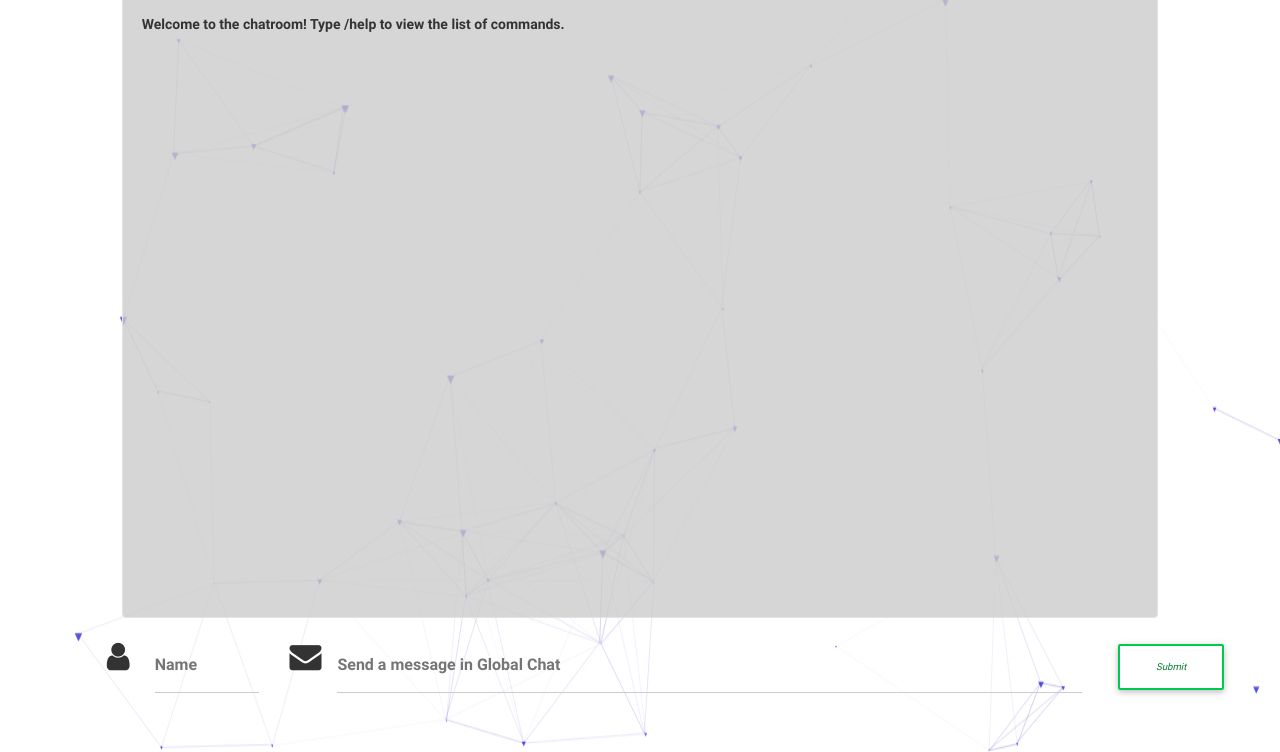
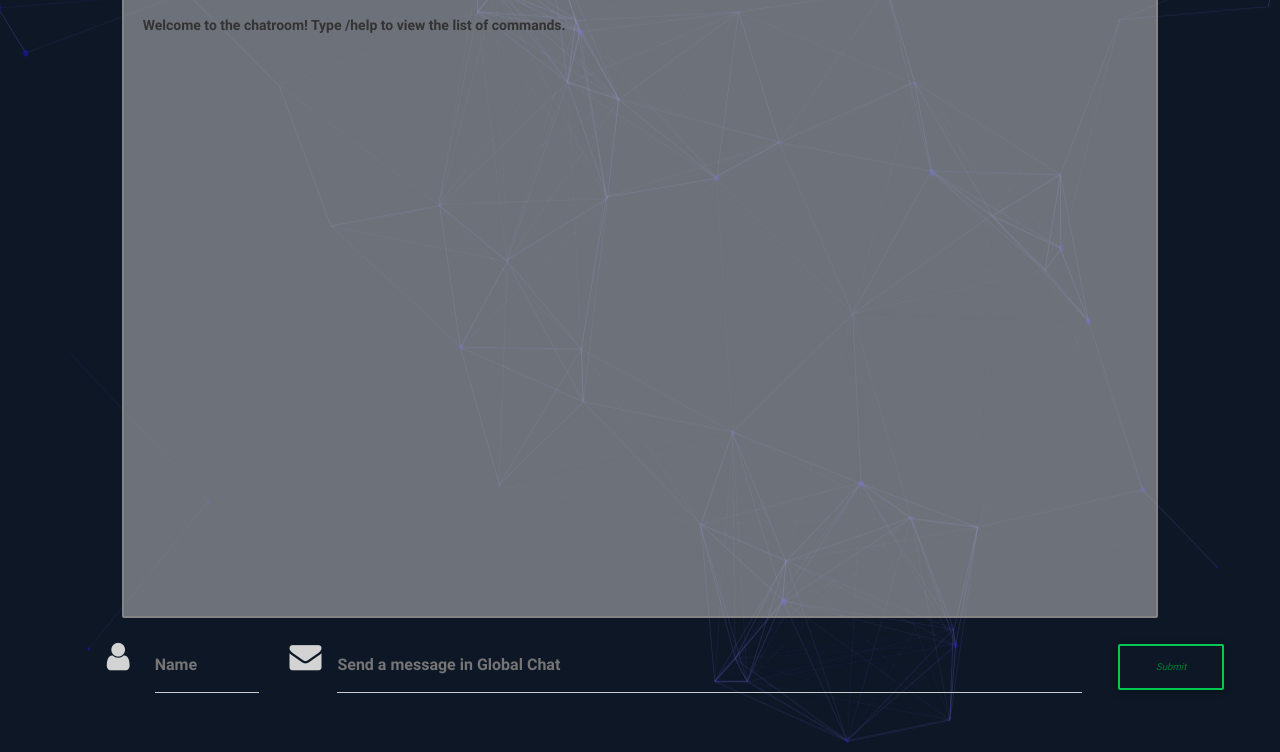
Before and after one commit to vi-v/chat-app, a website: page index.html in a window 1280 px wide. Shown: the part 76-828 px from the top of the page. Drawn offline with nearby package versions, Linux system fonts and the light colour scheme; no server answers.

Commit message:
Dark theme is now default. Particle animations are improved.

```diff
--- a/index.html
+++ b/index.html
@@ -37,7 +37,7 @@
 			<div class = "row">
 				<div class= "col-xs-12">
 					<h1 class="text-center" id="banner"><strong>Welcome to the chatroom!</strong>
-						<span>Have a spanking good time!</span>
+						<!-- <span>Have a spanking good time!</span> -->
 					</h1>
 				</div>
 			</div>
@@ -98,6 +98,7 @@
 			var textColor = 'black';
 			var room = 'Global Chat';
 
+			dark();
 			socket.emit('room', {currentRoom: undefined, newRoom : room});
 			document.getElementById('message-label').innerHTML = 'Send a message in '+room;
 			$('#particles-js').height($(window).height());
--- a/public/assets/particlesjs-config.json
+++ b/public/assets/particlesjs-config.json
@@ -11,10 +11,10 @@
       "value": "#2419d7"
     },
     "shape": {
-      "type": "star",
+      "type": "circle",
       "stroke": {
         "width": 0,
-        "color": "#3e5fc8"
+        "color": "random"
       },
       "polygon": {
         "nb_sides": 6
@@ -29,9 +29,9 @@
       "value": 0.5,
       "random": false,
       "anim": {
-        "enable": false,
-        "speed": 1,
-        "opacity_min": 0.1,
+        "enable": true,
+        "speed": 0.3,
+        "opacity_min": 0.0,
         "sync": false
       }
     },
@@ -47,7 +47,7 @@
     },
     "line_linked": {
       "enable": true,
-      "distance": 192.40944730386272,
+      "distance": 250,
       "color": "#6660c8",
       "opacity": 0.4,
       "width": 1
```
